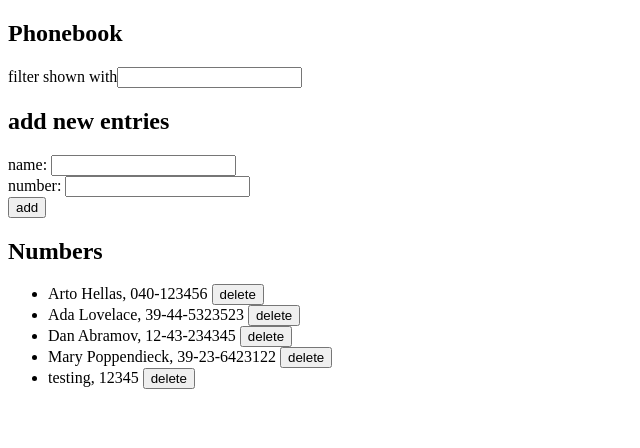
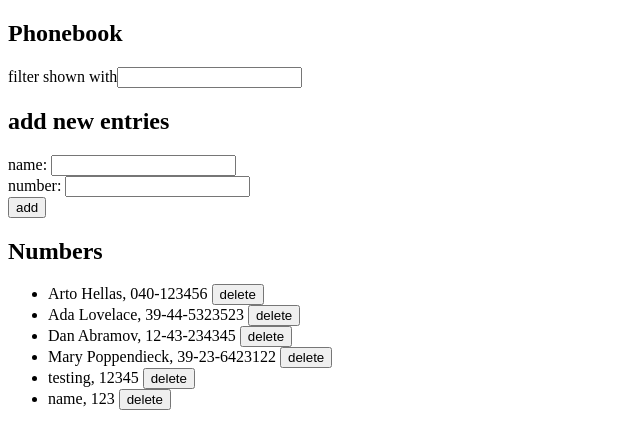
Before and after one commit to RRRan2333/fullStackOpen, a React (Create React App) app in the folder part2/phonebook/: page / in a window 1280 px wide. Shown: the top 448 px of the page, without its empty margins (0-640 px from the left). Built offline with nearby package versions, Linux system fonts and the light colour scheme; data requests are answered from the project's data file; the HTML template or start-up script is replaced by a standard one.

Commit message:
exercise 2.20 done. part 2 complete.

```diff
--- a/part2/phonebook/db.json
+++ b/part2/phonebook/db.json
@@ -24,6 +24,11 @@
       "name": "testing",
       "number": "12345",
       "id": 6
+    },
+    {
+      "name": "name",
+      "number": "123",
+      "id": 7
     }
   ]
 }
--- a/part2/phonebook/src/App.js
+++ b/part2/phonebook/src/App.js
@@ -144,6 +144,9 @@ const App = () => {
             setMessage(null)
           }, 3000)
         })
+        .catch(error => {
+          setMessage(`Information of ${matchedPerson.name} has already been removed from server`)
+        })
     }
     // if (!persons.map(person => person.name).includes(newName)) {
     //   const nameObject = {
```
